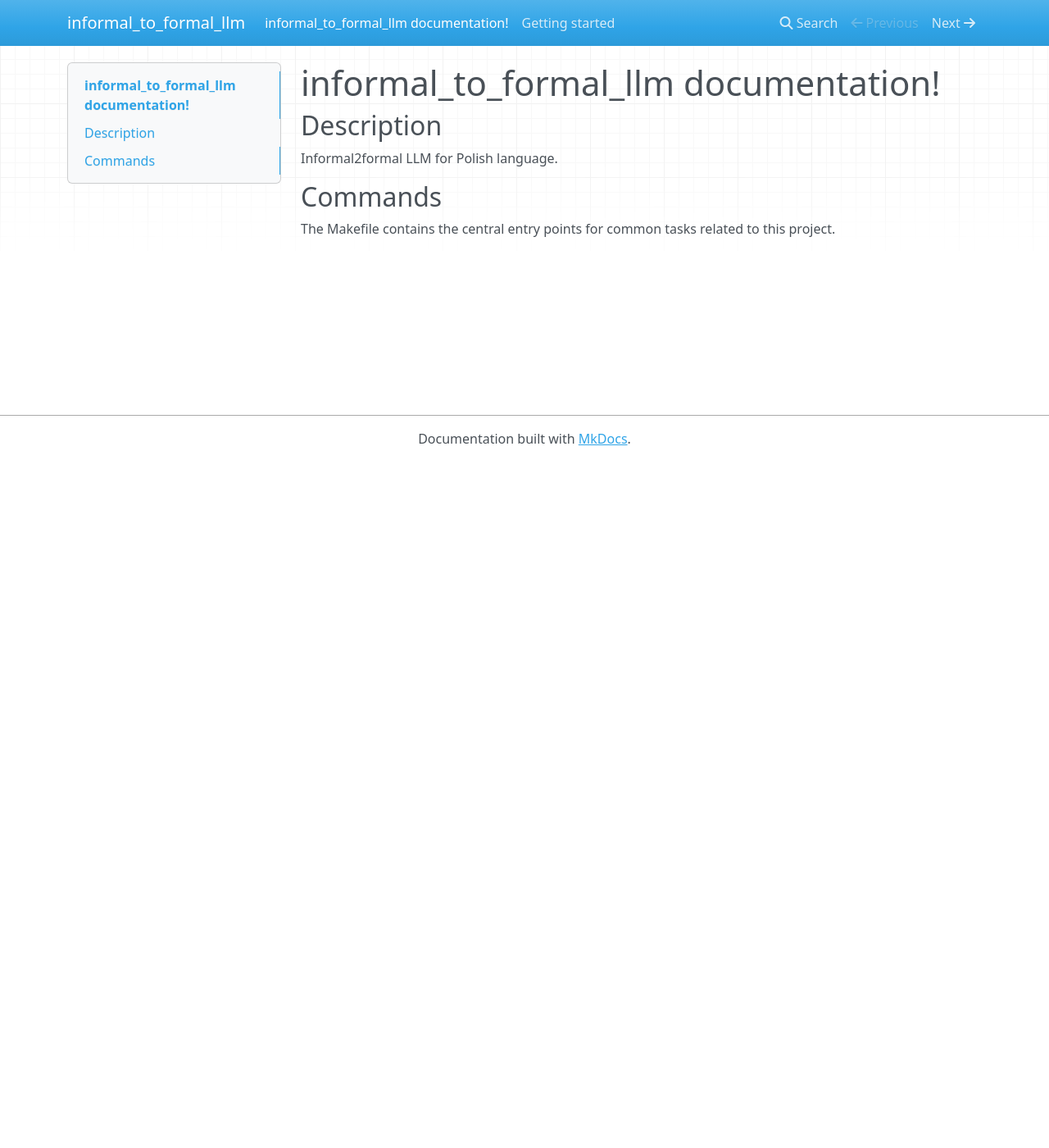
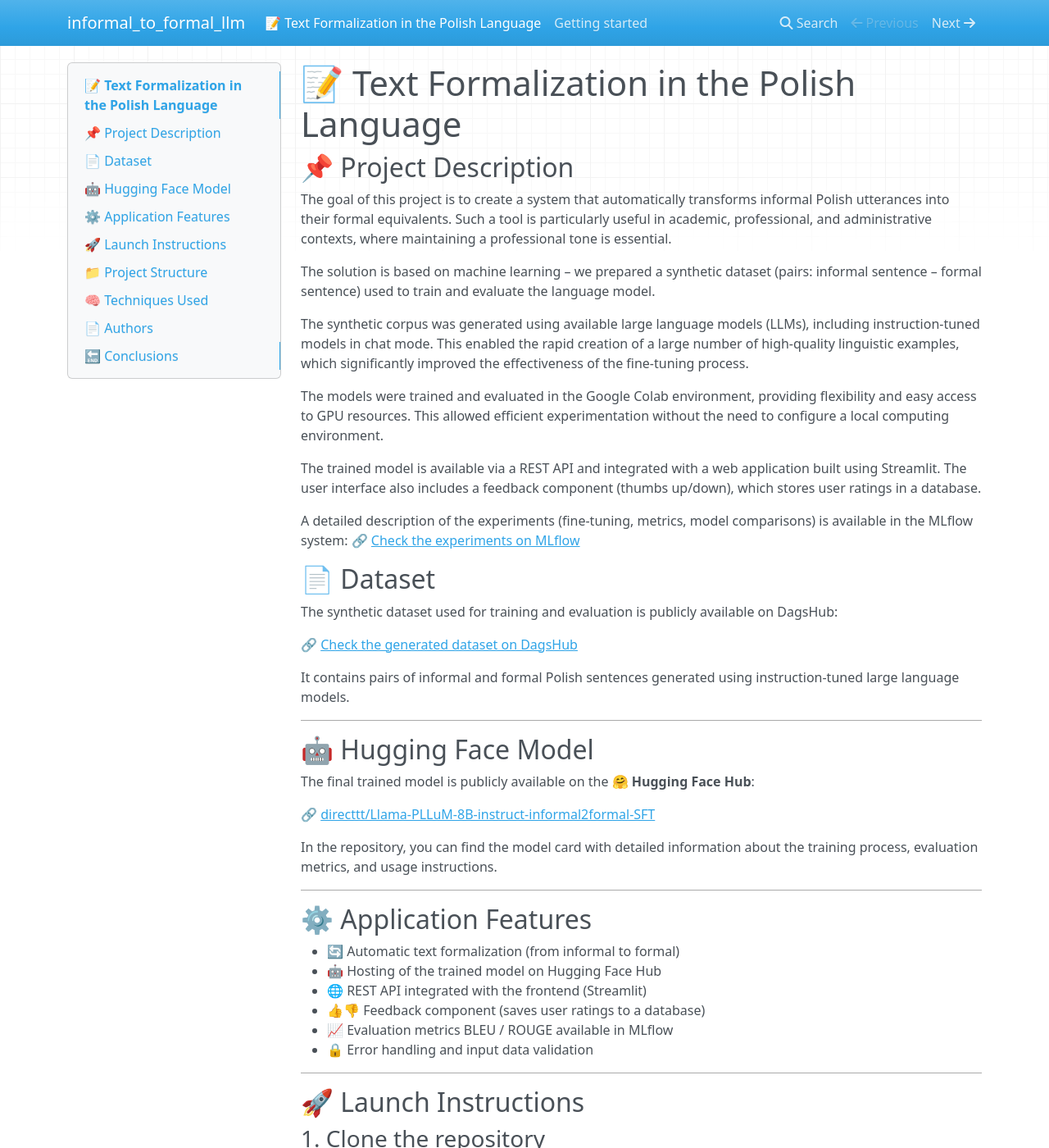
Before and after one commit to yanvoi/informal_to_formal_llm, an MkDocs documentation site: the page built from docs/docs/index.md, in a window 1280 px wide and 1400 px high. Shown: the whole window at 82% size. Built offline with MkDocs 1.6.1, drawn with Linux system fonts in a browser that asks for light colours; nearby versions of some CDN libraries; some of the changed text lies outside the part shown.

Commit message:
copied docs to mkdocs

````diff
--- a/docs/docs/index.md
+++ b/docs/docs/index.md
@@ -1,9 +1,125 @@
-# informal_to_formal_llm documentation!
+# 📝 Text Formalization in the Polish Language
 
-## Description
+## 📌 Project Description
 
-Informal2formal LLM for Polish language.
+The goal of this project is to create a system that automatically transforms informal Polish utterances into their formal equivalents. Such a tool is particularly useful in academic, professional, and administrative contexts, where maintaining a professional tone is essential.
 
-## Commands
+The solution is based on machine learning – we prepared a synthetic dataset (pairs: informal sentence – formal sentence) used to train and evaluate the language model.
 
-The Makefile contains the central entry points for common tasks related to this project.
+The synthetic corpus was generated using available large language models (LLMs), including instruction-tuned models in chat mode. This enabled the rapid creation of a large number of high-quality linguistic examples, which significantly improved the effectiveness of the fine-tuning process.
+
+The models were trained and evaluated in the Google Colab environment, providing flexibility and easy access to GPU resources. This allowed efficient experimentation without the need to configure a local computing environment.
+
+The trained model is available via a REST API and integrated with a web application built using Streamlit. The user interface also includes a feedback component (thumbs up/down), which stores user ratings in a database.
+
+A detailed description of the experiments (fine-tuning, metrics, model comparisons) is available in the MLflow system:
+🔗 [Check the experiments on MLflow](https://dagshub.com/informal2formal/mlflow/experiments)
+
+## 📄 Dataset
+The synthetic dataset used for training and evaluation is publicly available on DagsHub:
+
+🔗 [Check the generated dataset on DagsHub](https://dagshub.com/informal2formal/mlflow/datasets)
+
+It contains pairs of informal and formal Polish sentences generated using instruction-tuned large language models.
+
+---
+
+## 🤖 Hugging Face Model
+
+The final trained model is publicly available on the 🤗 **Hugging Face Hub**:
+
+🔗 [directtt/Llama-PLLuM-8B-instruct-informal2formal-SFT](https://huggingface.co/directtt/Llama-PLLuM-8B-instruct-informal2formal-SFT)
+
+In the repository, you can find the model card with detailed information about the training process, evaluation metrics, and usage instructions.
+
+---
+
+## ⚙️ Application Features
+
+- 🔄 Automatic text formalization (from informal to formal)
+- 🤖 Hosting of the trained model on Hugging Face Hub
+- 🌐 REST API integrated with the frontend (Streamlit)
+- 👍👎 Feedback component (saves user ratings to a database)
+- 📈 Evaluation metrics BLEU / ROUGE available in MLflow
+- 🔒 Error handling and input data validation
+
+---
+
+## 🚀 Launch Instructions
+
+### 1. Clone the repository
+
+```bash
+git clone https://github.com/yanvoi/informal_to_formal_llm.git
+cd informal_to_formal_llm
+```
+
+### 2. Launch the environment
+
+Instructions for setting up the environment can be found in the `README.md` file in the `app` folder.
+
+
+🛠️ Note: All Python module versions and dependencies are listed in the pyproject.toml file.
+
+---
+
+## 📁 Project Structure
+
+```
+informal_to_formal_llm/
+│
+├── app/
+│   ├── api/                 # API code
+│   │   ├── __init__.py
+│   │   ├── main.py
+│   ├── ui/                  # Streamlit frontend
+│   │   ├── main.py
+│   ├── README.md            # App-specific setup instructions
+├── informal_to_formal/
+│   ├── data_preprocessor/   # Data preprocessing scripts
+│   ├── evaluation/          # Model evaluation tools
+│   ├── training/            # Model training scripts
+│   ├── utils/               # Helper functions
+│   ├── __init__.py
+├── notebooks/               # Jupyter notebooks for experimentation
+├── tests/                   # Unit tests
+├── pyproject.toml           # Project dependencies and configuration
+├── README.md                # Main project README (this file)
+```
+
+---
+
+## 🧠 Techniques Used
+
+### Few-Shot Prompting
+Few-shot prompting was employed to guide the large language models (LLMs) in generating high-quality synthetic data. By providing a few examples of informal-to-formal transformations, the models were able to generalize and produce a diverse set of sentence pairs.
+
+### Fine-Tuning
+The LLMs were fine-tuned on the synthetic dataset to specialize in the task of text formalization. This process involved adjusting the pre-trained weights of the models to better align with the specific task requirements.
+
+### Quantization
+Quantization techniques were applied to reduce the size of the trained models, making them more efficient for deployment without significant loss in performance. This step was crucial for integrating the models into the web application and REST API.
+
+### Evaluation Metrics
+The performance of the models was evaluated using BLEU and ROUGE metrics. These metrics provided insights into the quality of the formalized text compared to the reference sentences.
+
+### Data Augmentation
+Synthetic data generation was a key component of the training process. By leveraging instruction-tuned LLMs, a large and diverse dataset was created, which significantly improved the robustness of the models.
+
+---
+
+## 📄 Authors
+
+- Jan Wojciechowski – 473553
+- Sebastian Jerzykiewicz – 473615
+- Jędrzej Rybczyński – 456532
+
+## 🔚 Conclusions
+
+- We did not use the GYAFC corpus, despite our efforts to obtain it, for the following reasons:
+  1. Translating it to Polish would have been a significant challenge.
+  2. The quality of the corpus was rather poor, with sentences often being ambiguous.
+
+- Unsloth provided a better interface for fine-tuning and utilizing large language models (LLMs), making it our preferred choice.
+
+- The performance of the trained models improved with an increasing number of epochs, but the improvements plateaued after two epochs, showing no significant gains beyond that point.
````
Also changed, not shown: docs/docs/getting-started.md (+8 -5 lines), app/README.md, 3 other files.
